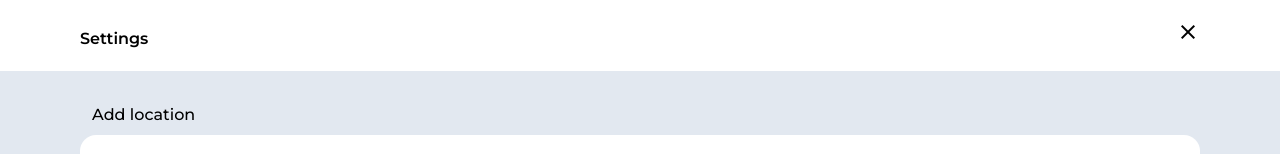
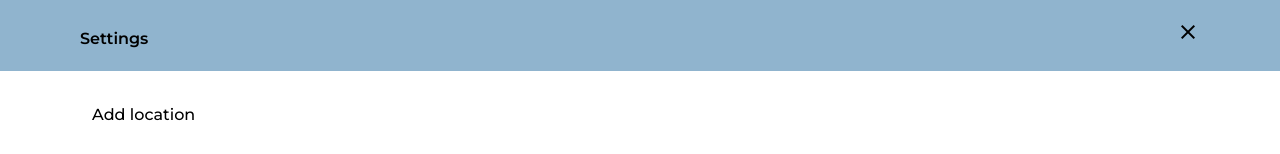
Before and after one commit to karyna4k/weather-app, a Vue app: page / in a window 1280 px wide. Shown: the top 154 px of the page. Built offline with nearby package versions, Linux system fonts and the light colour scheme; no server answers.

Commit message:
feat: update components

```diff
--- a/src/components/AppHeader.vue
+++ b/src/components/AppHeader.vue
@@ -12,7 +12,7 @@
 
 <style lang="scss" scoped>
 .header {
-  @apply bg-white;
+  @apply bg-secondary;
 }
 .navigation {
   @apply flex justify-between items-baseline py-5;
--- a/src/views/SettingsView.vue
+++ b/src/views/SettingsView.vue
@@ -55,7 +55,7 @@ onMounted(() => {
 
 <style lang="scss" scoped>
 .settings {
-  @apply min-h-screen py-8 bg-slate-200;
+  @apply min-h-screen py-8;
 }
 .cities {
   @apply space-y-2;
--- a/src/views/WeatherView.vue
+++ b/src/views/WeatherView.vue
@@ -1,6 +1,6 @@
 <template>
   <app-header>
-    <router-link :to="{ name: 'settings' }" class="text-lg font-bold">Weather App</router-link>
+    <router-link :to="{ name: 'settings' }" class="text-2xl font-bold">Forecast</router-link>
     <router-link :to="{ name: 'settings' }">
       <span class="material-symbols-outlined"> settings </span>
     </router-link>
@@ -35,6 +35,6 @@ onMounted(async () => {
 
 <style lang="scss" scoped>
 .weather {
-  @apply min-h-screen py-8 bg-slate-200;
+  @apply min-h-screen py-8;
 }
 </style>
```
